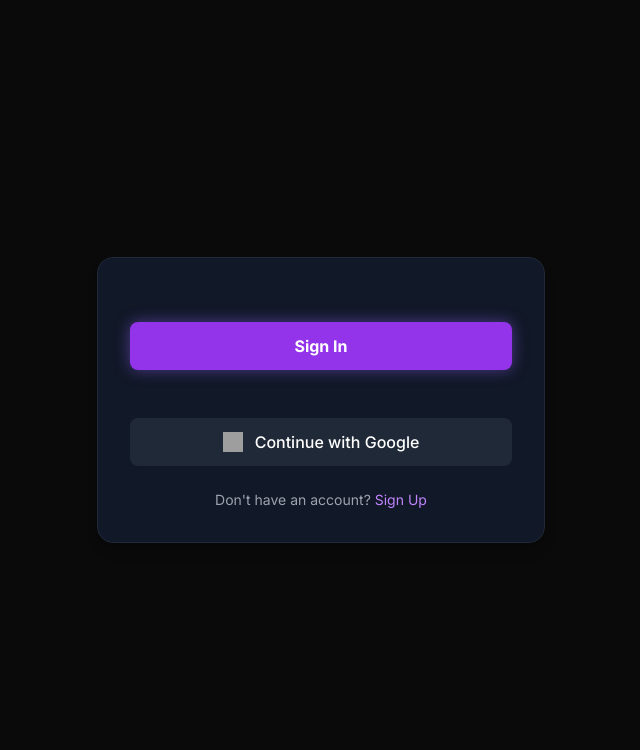
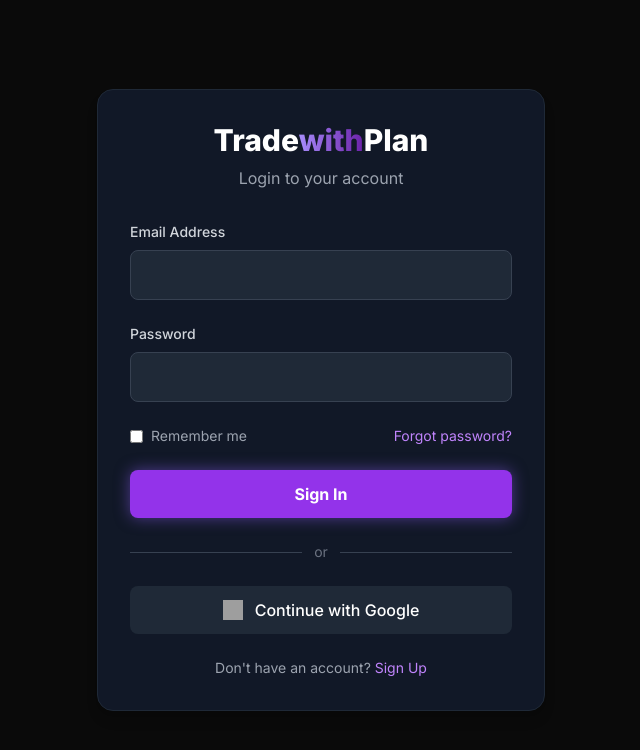
Before and after one commit to tradewithplan/trade-with-plan-flask-app, a Flask app: page /login in a window 1280 px wide. Shown: the top 750 px of the page, without its empty margins (319-959 px from the left). Run offline with Flask 3, Linux system fonts and the light colour scheme; some libraries are stand-ins or nearby versions; grey boxes are pictures that could not be loaded.

Commit message:
fix login logic front-end

```diff
--- a/templates/login.html
+++ b/templates/login.html
@@ -5,10 +5,10 @@
     <meta name="viewport" content="width=device-width, initial-scale=1.0">
     <title>Login - Trade with Plan</title>
 
-    <script src="https://accounts.google.com/gsi/client" async defer></script>
-
+    <!-- Tailwind CSS -->
     <script src="https://cdn.tailwindcss.com"></script>
 
+    <!-- Google Fonts: Inter -->
     <link href="https://fonts.googleapis.com/css2?family=Inter:wght@400;500;600;700;800;900&display=swap" rel="stylesheet">
 
     <style>
@@ -34,29 +34,73 @@
 </head>
 <body class="antialiased">
 
+    <!-- BEGIN: Flask Flash Message Block -->
     {% with messages = get_flashed_messages(with_categories=true) %}
-        {% endwith %}
+        {% if messages %}
+            <div class="p-4 mb-4">
+                {% for category, message in messages %}
+                    <div class="p-3 mb-2 rounded {{ 'bg-green-500' if category == 'success' else 'bg-red-500' }}">
+                        {{ message }}
+                    </div>
+                {% endfor %}
+            </div>
+        {% endif %}
+    {% endwith %}
+    <!-- END: Flask Flash Message Block -->
 
     <div class="flex min-h-screen items-center justify-center px-4">
         <div class="w-full max-w-md bg-gray-900 rounded-2xl shadow-lg border border-gray-800 p-8">
 
+            <!-- Logo -->
             <div class="text-center mb-8">
+                <h1 class="text-3xl font-extrabold">
+                    <span class="text-white">Trade</span><span class="gradient-text">with</span><span class="text-white">Plan</span>
+                </h1>
+                <p class="text-gray-400 mt-2">Login to your account</p>
+            </div>
+
+            <!-- Login Form -->
+            <form action="/login" method="POST" class="space-y-6">
+                <div>
+                    <label for="email" class="block text-sm font-medium text-gray-300">Email Address</label>
+                    <input type="email" id="email" name="email" required
+                           class="mt-2 block w-full rounded-lg bg-gray-800 border border-gray-700 text-white placeholder-gray-500 focus:border-purple-500 focus:ring-purple-500 px-4 py-3">
                 </div>
 
-            <form action="/login" method="POST" class="space-y-6">
-                <button type="submit" class="w-full cta-button bg-purple-600 hover:bg-purple-700 text-white font-bold py-3 px-6 rounded-lg">
+                <div>
+                    <label for="password" class="block text-sm font-medium text-gray-300">Password</label>
+                    <input type="password" id="password" name="password" required
+                           class="mt-2 block w-full rounded-lg bg-gray-800 border border-gray-700 text-white placeholder-gray-500 focus:border-purple-500 focus:ring-purple-500 px-4 py-3">
+                </div>
+
+                <div class="flex items-center justify-between text-sm">
+                    <label class="flex items-center text-gray-400">
+                        <input type="checkbox" class="form-checkbox text-purple-500 border-gray-600">
+                        <span class="ml-2">Remember me</span>
+                    </label>
+                    <a href="#" class="text-purple-400 hover:underline">Forgot password?</a>
+                </div>
+
+                <button type="submit"
+                        class="w-full cta-button bg-purple-600 hover:bg-purple-700 text-white font-bold py-3 px-6 rounded-lg">
                     Sign In
                 </button>
             </form>
 
+            <!-- Divider -->
             <div class="my-6 flex items-center">
-                </div>
+                <div class="flex-grow h-px bg-gray-700"></div>
+                <span class="px-3 text-gray-500 text-sm">or</span>
+                <div class="flex-grow h-px bg-gray-700"></div>
+            </div>
 
-            <button id="customGoogleLoginBtn" class="w-full bg-gray-800 hover:bg-gray-700 text-white font-medium py-3 px-6 rounded-lg flex items-center justify-center space-x-3">
+            <!-- Google Login -->
+            <button class="w-full bg-gray-800 hover:bg-gray-700 text-white font-medium py-3 px-6 rounded-lg flex items-center justify-center space-x-3">
                 <img src="https://www.svgrepo.com/show/355037/google.svg" class="w-5 h-5" alt="Google Logo">
                 <span>Continue with Google</span>
             </button>
 
+            <!-- Google Login Logic -->
             <div id="g_id_onload"
                  data-client_id="{{ google_client_id }}"
                  data-context="signin"
@@ -74,6 +118,7 @@
                  data-logo_alignment="left">
             </div>
 
+            <!-- Sign Up Link -->
             <p class="text-center text-sm text-gray-400 mt-6">
                 Don't have an account?
                 <a href="{{ url_for('signup') }}" class="text-purple-400 hover:underline">Sign Up</a>
@@ -81,6 +126,7 @@
         </div>
     </div>
 
+    <!-- Google login Logic -->
     <script>
         // This function will be called by Google's script on successful login
         function handleCredentialResponse(response) {
@@ -112,5 +158,6 @@
             });
         });
     </script>
+
 </body>
 </html>
```
